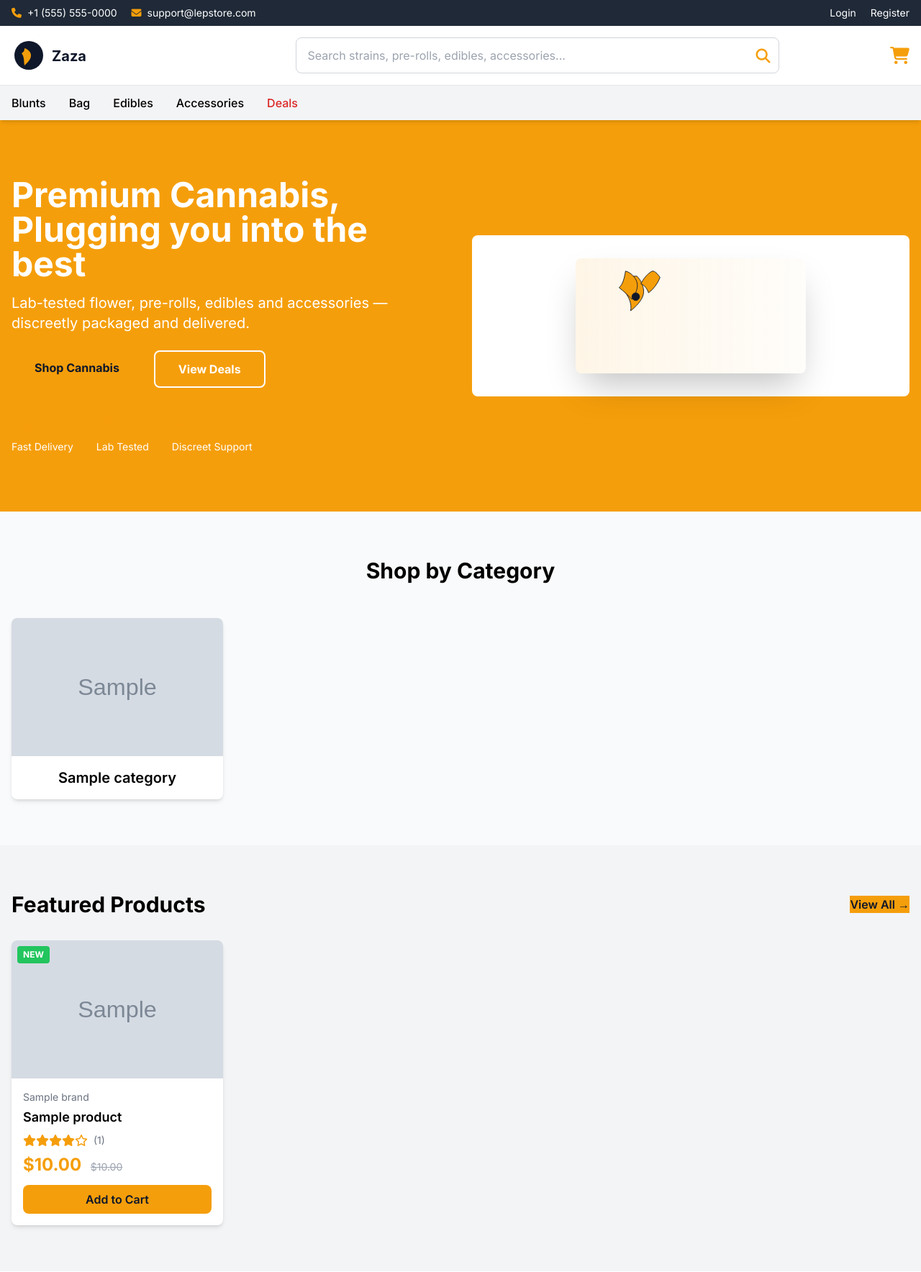
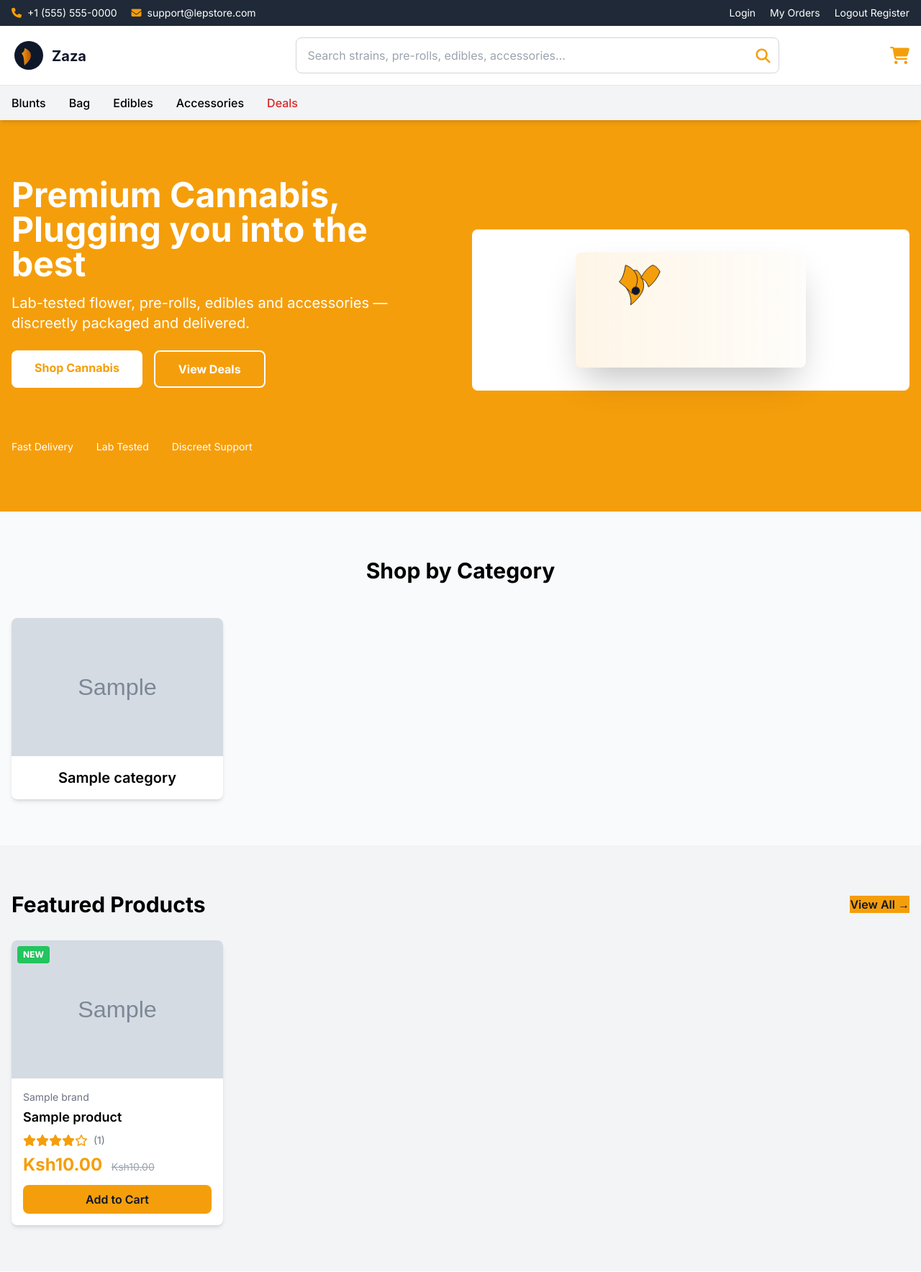
Before and after one commit to mainmesh/Lepstore, a Django app: page / in a window 1280 px wide. Shown: the top 1768 px of the page at 72% size. Run offline with Django 5.2, Linux system fonts and the light colour scheme; tables that the repository leaves empty hold one stand-in row (values such as "Sample post"); grey boxes marked "Sample" are stand-in pictures; some libraries are stand-ins or nearby versions.

Commit message:
Fix branding: amber accents, hero animation, logo gradient, update header hover

```diff
--- a/templates/base.html
+++ b/templates/base.html
@@ -49,6 +49,8 @@
                         <a href="{% url 'accounts:logout' %}" class="hover:text-gray-200">Logout</a>
                     {% else %}
                         <a href="{% url 'accounts:login' %}" class="mr-4 hover:text-gray-200">Login</a>
+                                    <a href="{% url 'orders:order_history' %}" class="mr-4 hover:text-gray-200">My Orders</a>
+                                    <a href="{% url 'accounts:logout' %}" class="hover:text-gray-200">Logout</a>
                         <a href="{% url 'accounts:register' %}" class="hover:text-gray-200">Register</a>
                     {% endif %}
                 </div>
@@ -73,7 +75,7 @@
                             class="w-full px-4 py-3 rounded-lg border border-gray-300 focus:outline-none focus:ring-2 focus:ring-amber-500"
                             value="{{ query|default:'' }}"
                         >
-                        <button type="submit" class="absolute right-3 top-3 text-gray-600 hover:text-blue-600">
+                            <button type="submit" class="absolute right-3 top-3 text-gray-600 hover:text-amber-500">
                             <i class="fas fa-search text-xl"></i>
                         </button>
                     </form>
--- a/templates/store/home.html
+++ b/templates/store/home.html
@@ -10,14 +10,14 @@
                 <h1 class="text-5xl font-bold mb-4">Premium Cannabis,<br>Plugging you into the best</h1>
                 <p class="text-xl mb-6">Lab-tested flower, pre-rolls, edibles and accessories — discreetly packaged and delivered.</p>
                 <div class="flex space-x-4">
-                    <a href="{% url 'store:product_list' %}" class="bg-white text-blue-600 font-bold py-3 px-8 rounded-lg hover:bg-gray-100 transition">
+                    <a href="{% url 'store:product_list' %}" class="bg-white text-amber-500 font-bold py-3 px-8 rounded-lg hover:bg-gray-100 transition">
                         Shop Cannabis
                     </a>
-                    <a href="#deals" class="border-2 border-white text-white font-bold py-3 px-8 rounded-lg hover:bg-white hover:text-blue-600 transition">
+                    <a href="#deals" class="border-2 border-white text-white font-bold py-3 px-8 rounded-lg hover:bg-white hover:text-amber-500 transition">
                         View Deals
                     </a>
                 </div>
-                <div class="mt-8 flex space-x-8 text-sm">
+                    <div class="mt-8 flex space-x-8 text-sm">
                     <div>
                         <i class="fas fa-shipping-fast text-2xl mb-2"></i>
                         <p>Fast Delivery</p>
@@ -32,7 +32,7 @@
                     </div>
                 </div>
             </div>
-            <div class="hidden md:block">
+                <div class="hidden md:block animate-hero-bob">
                 <!-- Cannabis hero illustration -->
                 <div class="bg-white bg-opacity-6 rounded-lg p-8 backdrop-blur-sm flex items-center justify-center">
                     <img id="hero-cannabis" src="{% static 'images/cannabis-hero.svg' %}" alt="Cannabis" class="rounded-lg shadow-2xl w-80 h-auto" style="transform-origin: center center; will-change: transform;">
@@ -114,9 +114,9 @@
                         </div>
                         <div class="flex items-center justify-between">
                             <div>
-                                <span class="text-2xl font-bold text-blue-600">${{ product.price }}</span>
+                                <span class="text-2xl font-bold text-blue-600">Ksh{{ product.price }}</span>
                                 {% if product.original_price %}
-                                <span class="text-sm text-gray-400 line-through ml-2">${{ product.original_price }}</span>
+                                <span class="text-sm text-gray-400 line-through ml-2">Ksh{{ product.original_price }}</span>
                                 {% endif %}
                             </div>
                         </div>
@@ -160,10 +160,10 @@
                     <h3 class="font-semibold text-lg mb-2 line-clamp-2">{{ product.name }}</h3>
                     <div class="flex items-center justify-between mb-3">
                         <div>
-                            <span class="text-2xl font-bold text-red-600">${{ product.price }}</span>
-                            <span class="text-sm text-gray-400 line-through ml-2">${{ product.original_price }}</span>
+                            <span class="text-2xl font-bold text-red-600">Ksh{{ product.price }}</span>
+                            <span class="text-sm text-gray-400 line-through ml-2">Ksh{{ product.original_price }}</span>
                         </div>
-                        <span class="text-green-600 font-semibold">Save ${{ product.savings }}</span>
+                        <span class="text-green-600 font-semibold">Save Ksh{{ product.savings }}</span>
                     </div>
                     <form action="{% url 'cart:cart_add' product.id %}" method="post">
                         {% csrf_token %}
@@ -208,7 +208,7 @@
                             </div>
                             <span class="text-sm text-gray-500 ml-2">({{ product.review_count }} reviews)</span>
                         </div>
-                        <p class="text-xl font-bold text-blue-600">${{ product.price }}</p>
+                        <p class="text-xl font-bold text-blue-600">Ksh{{ product.price }}</p>
                     </div>
                 </a>
             </div>
```
Also changed, not shown: static/images/logo.svg.
